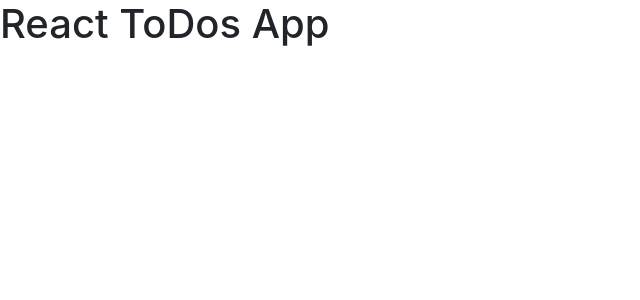
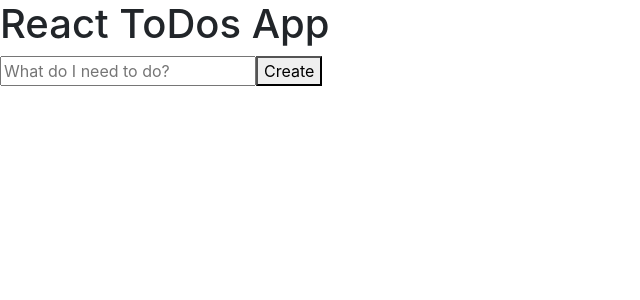
Before and after one commit to uzairqq/React-Js, a React app in the folder my-app/: page / in a window 1280 px wide. Shown: the top 300 px of the page, without its empty margins (0-640 px from the left). Built offline with nearby package versions, Linux system fonts and the light colour scheme.

Commit message:
added the create functionality of task management system

```diff
--- a/my-app/src/App.js
+++ b/my-app/src/App.js
@@ -1,11 +1,39 @@
 import React, { Component } from 'react';
-
+import CreateTask from './components/create-task';
+const tasks = [
+  {
+    task: 'complete React Tutorial',
+    isCompleted: false
+  },
+  {
+    task: 'read a book',
+    isCompleted: true
+  },
+];
 
 class App extends Component {
+  constructor(props) {
+    super();
+    this.state = {
+      tasks
+    };
+  }
+  createTask(task) {
+    this.state.tasks.push({
+      task,
+      isCompleted: false
+    });
+    this.setState({ tasks: this.state.tasks })
+  }
+
   render() {
     return (
       <div>
         <h1>React ToDos App</h1>
+        <CreateTask
+          tasks={this.state.tasks}
+          createTask={this.createTask.bind(this)}
+        />
       </div>
     );
   }
--- /dev/null
+++ b/my-app/src/components/create-task.js
@@ -0,0 +1,54 @@
+import React, { Component } from 'react';
+
+
+export default class CreateTask extends Component {
+    constructor(props) {
+        super(props);
+
+        this.state = {
+            error: null
+        };
+    }
+
+    validateInput(task) {
+        if (!task) {
+            return 'Please enter a task';
+        } else {
+            return null;
+        }
+    }
+
+    renderError() {
+        if (!this.state.error) { return null };
+
+        return <div style={{ color: 'red' }}>{this.state.error}</div>;
+    }
+
+    handleCreate(event) {
+        event.preventDefault();
+
+        const createInput = this.refs.createInput;
+        const task = createInput.value;
+        const validateInput = this.validateInput(task);
+
+        if (validateInput) {
+            this.setState({ error: validateInput });
+            return;
+        }
+
+        this.setState({ error: null });
+        this.props.createTask(task);
+        this.refs.createInput.value = '';
+
+    }
+
+    render() {
+        return (
+            <form onSubmit={this.handleCreate.bind(this)}>
+                <input type="text" placeholder="What do I need to do?" ref="createInput" />
+                <button>Create</button>
+                {this.renderError()}
+            </form>
+        );
+    }
+}
```
